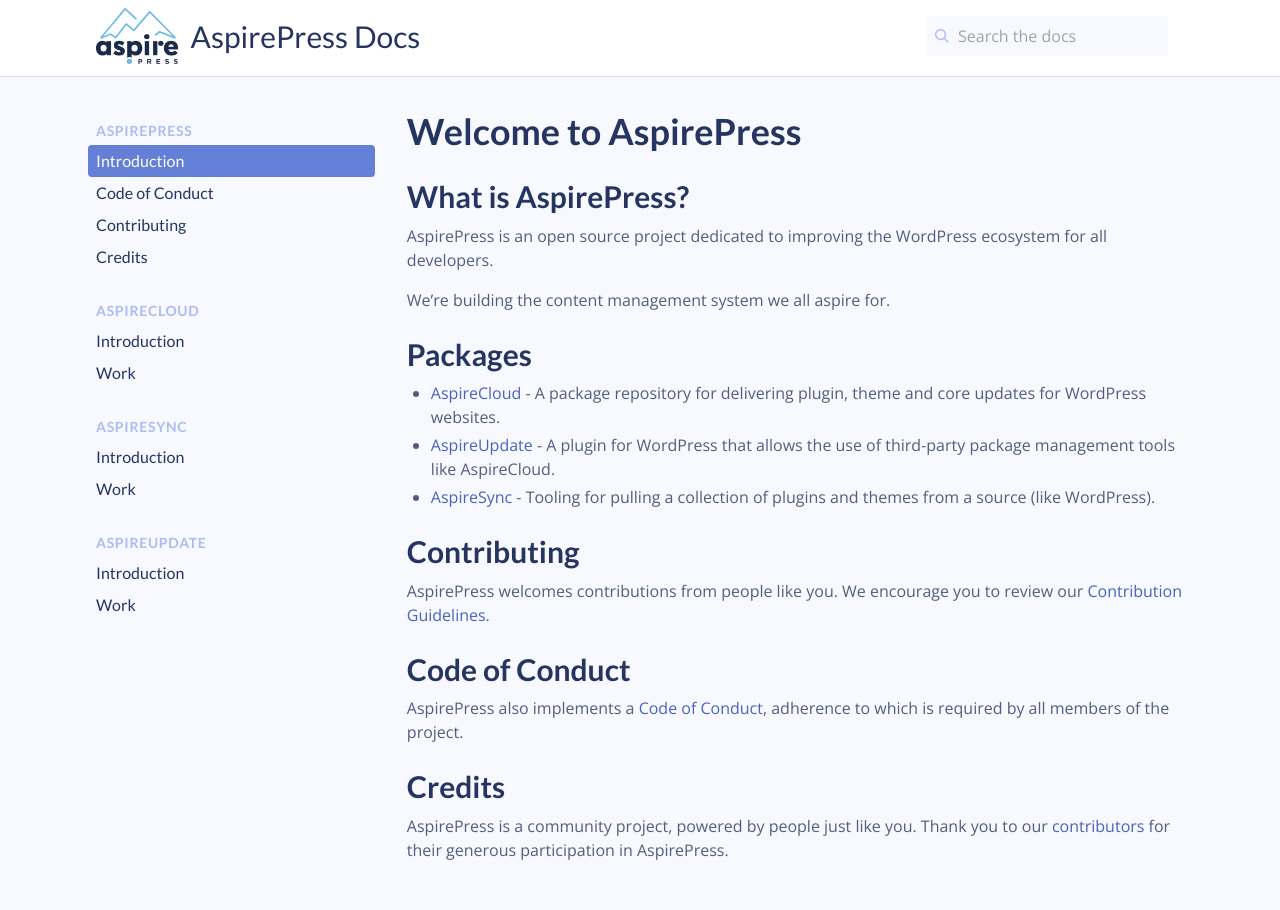
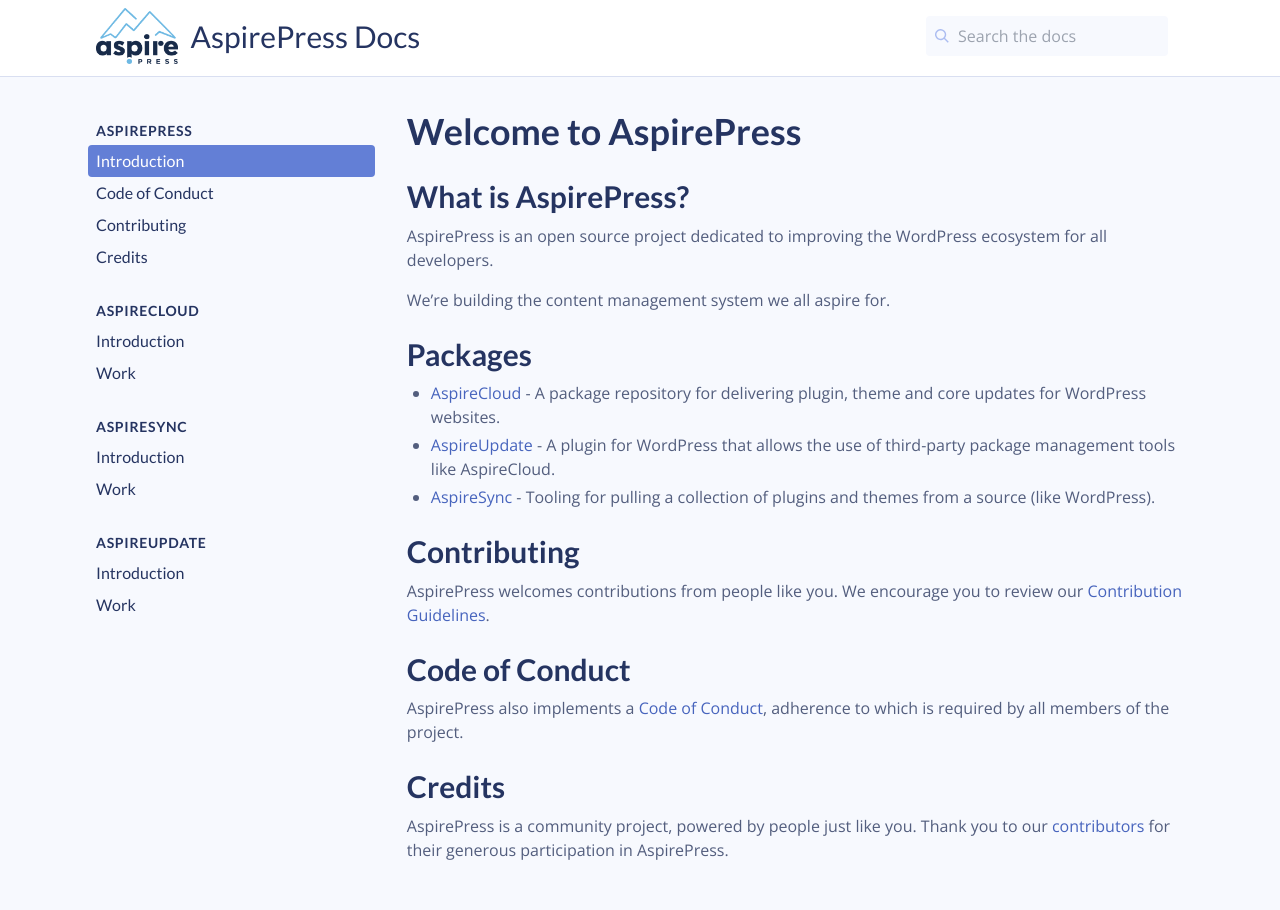
Before and after one commit to aspirepress/documentation, a Jekyll site: the page built from docs/index.md, in a window 1280 px wide. Built offline with Jekyll 4.4.1, drawn with Linux system fonts in a browser that asks for light colours; comment, search, counter and statistics services are not loaded.

Commit message:
add contrast to link text
Signed-off-by: Amnesty AM <37809410+AmnestyAM@users.noreply.github.com>

```diff
--- a/_layouts/default.html
+++ b/_layouts/default.html
@@ -100,7 +100,7 @@
                 <menu class="pl-0 mt-0">
                     {% assign menu = site.data.menu_v2 %}
                     {% for section in menu %}
-                    <h2 class="tracking-wide mb-0 mt-0 text-sm leading-loose tracking-wide text-indigo-light uppercase">
+                    <h2 class="tracking-wide mb-0 mt-0 text-sm leading-loose tracking-wide text-indigo uppercase">
                         {{ section[0] }}</h2>
                     <ul class="list-reset mb-6 block pr-6">
                         {% for link in section[1] %}
```
